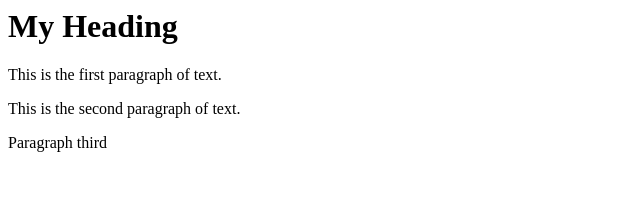
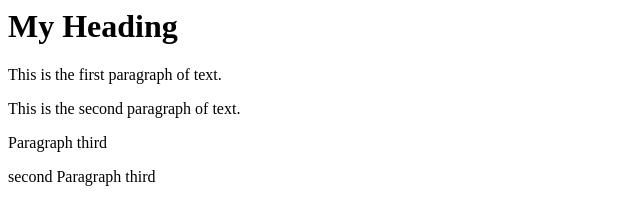
Before and after one commit to talhaidar/git-example-project, a plain HTML site: page index.html in a window 1280 px wide. Shown: the whole page, without its empty margins (0-640 px from the left). Drawn offline with Linux system fonts and the light colour scheme.

Commit message:
added second paragraph to index added secpnd page

```diff
--- a/index.html
+++ b/index.html
@@ -7,5 +7,6 @@
   <p>This is the first paragraph of text.</p>
   <p>This is the second paragraph of text.</p>
   <p>Paragraph third</p>
+  <p>second Paragraph third</p>
  </body>
 </html>
```
Also changed, not shown: page2.html (added).
